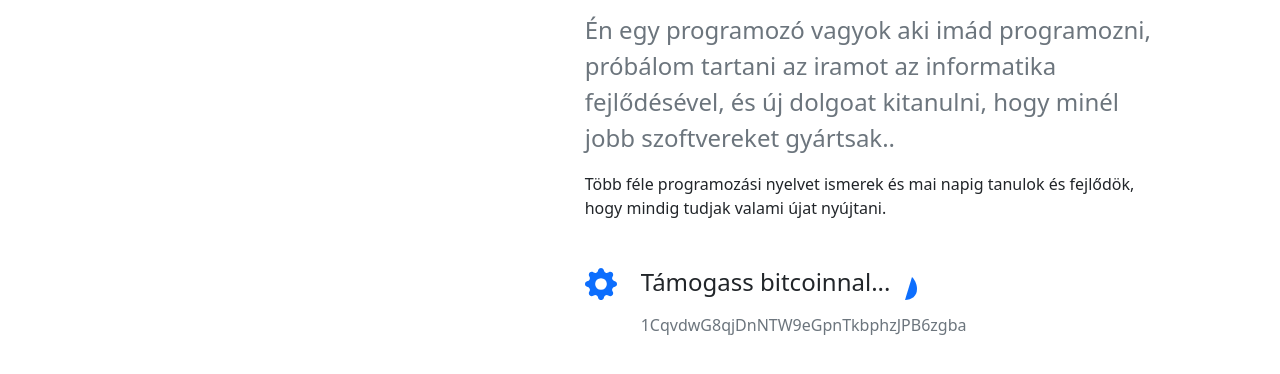
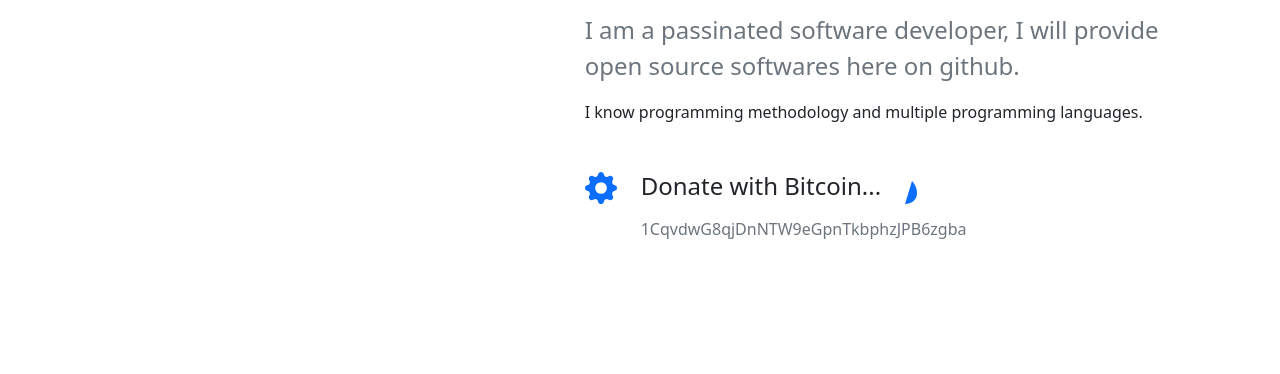
Before and after one commit to ballodominikistvan/ballodominikistvan.github.io, a plain HTML site: page index.html in a window 1280 px wide. Shown: the part 158-532 px from the top of the page. Drawn offline with nearby package versions, Linux system fonts and the light colour scheme.

Commit message:
Translated to english

```diff
--- a/index.html
+++ b/index.html
@@ -26,8 +26,8 @@
           <div class="row justify-content-xl-center">
             <div class="col-12 col-xl-11">
               <h2 class="mb-3">ki vagyok...</h2>
-              <p class="lead fs-4 text-secondary mb-3">Én egy programozó vagyok aki imád programozni, próbálom tartani az iramot az informatika fejlődésével, és új dolgoat kitanulni, hogy minél jobb szoftvereket gyártsak..</p>
-              <p class="mb-5">Több féle programozási nyelvet ismerek és mai napig tanulok és fejlődök, hogy mindig tudjak valami újat nyújtani.</p>
+              <p class="lead fs-4 text-secondary mb-3">I am a passinated software developer, I will provide open source softwares here on github.</p>
+              <p class="mb-5">I know programming methodology and multiple programming languages.</p>
               <div class="row gy-4 gy-md-0 gx-xxl-5X">
                 <div class="col-12 col-md-6">
                   <div class="d-flex">
@@ -37,7 +37,7 @@
                       </svg>
                     </div>
                     <div>
-                      <h2 class="h4 mb-3">Támogass bitcoinnal...</h2>
+                      <h2 class="h4 mb-3">Donate with Bitcoin...</h2>
                       <p class="text-secondary mb-0">1CqvdwG8qjDnNTW9eGpnTkbphzJPB6zgba</p>
                     </div>
                   </div>
```
